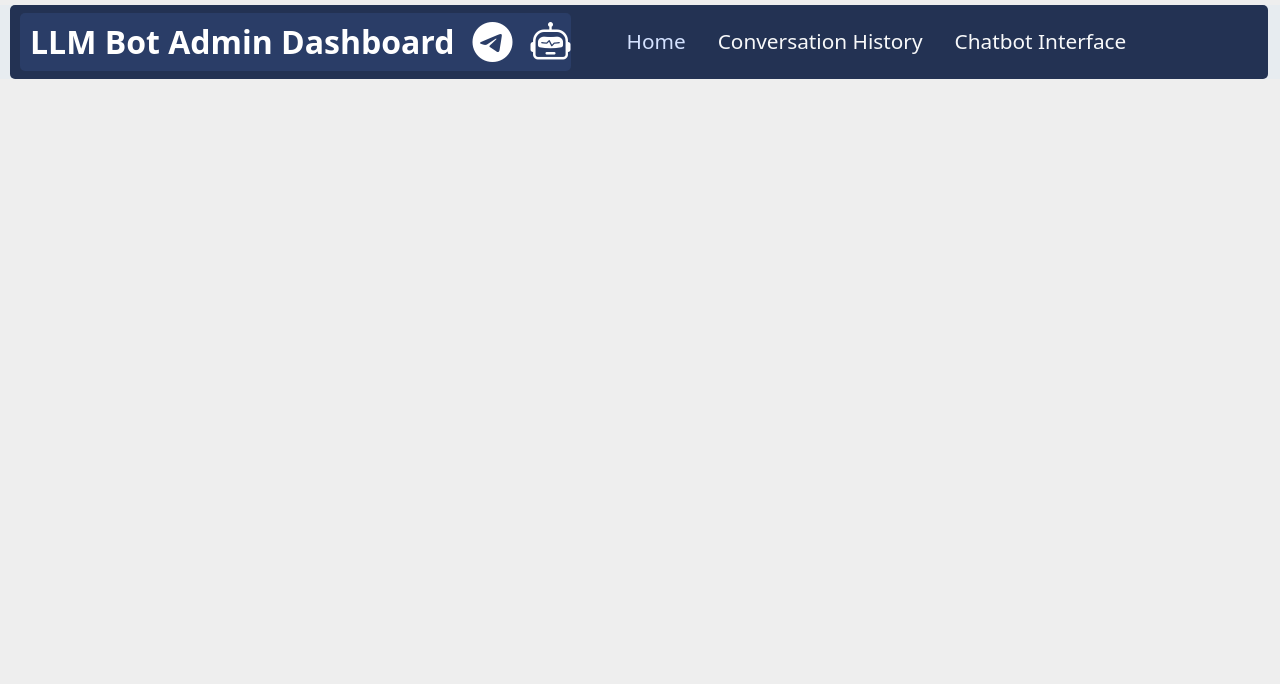
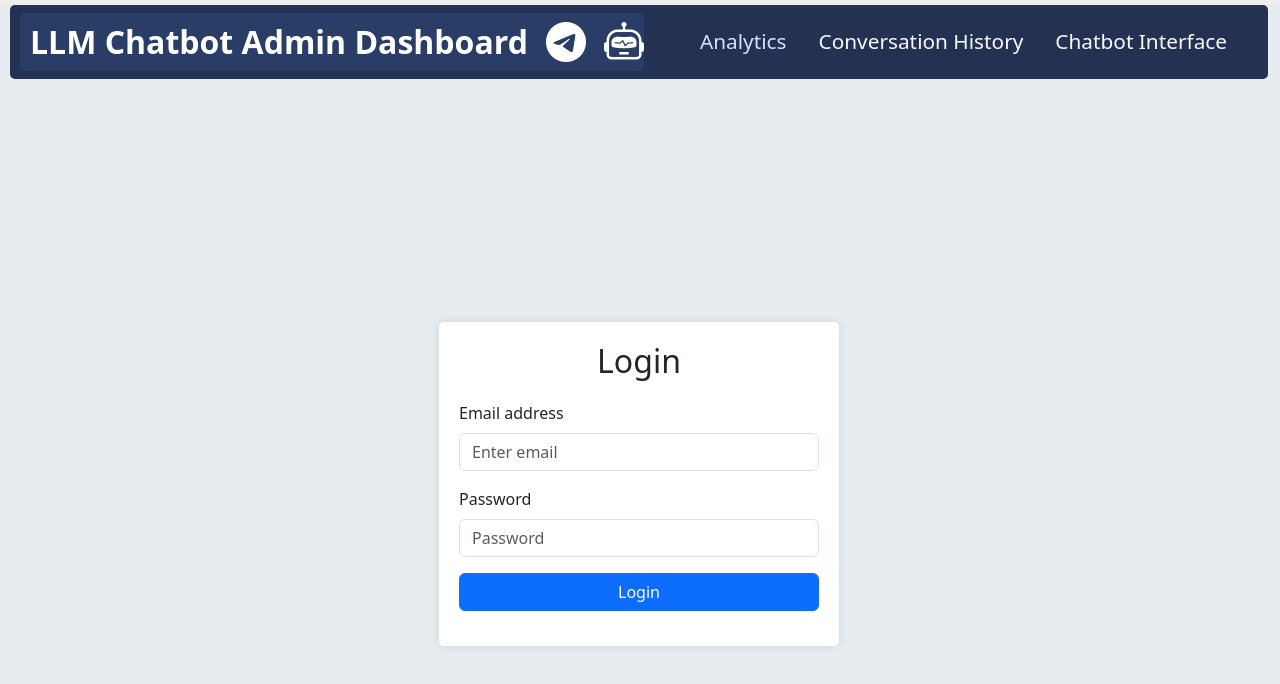
Before and after one commit to germainelry/TDP-LLM-Chatbot, a React (Create React App) app in the folder bot-admin-dashboard/: page /Login in a window 1280 px wide. Shown: the top 684 px of the page. Built offline with nearby package versions, Linux system fonts and the light colour scheme.

Commit message:
V1 Login Page

```diff
--- a/bot-admin-dashboard/src/App.js
+++ b/bot-admin-dashboard/src/App.js
@@ -9,11 +9,13 @@ import {
   useNavigate,
   Outlet,
 } from "react-router-dom";
+import { AuthProvider } from "./components/AuthContext";
 
 import ConversationHistory from "./components/ConversationHistory";
 import Dashboard from "./components/Dashboard";
 import Navigation from "./components/Navigation";
 import ChatInterface from "./components/ChatInterface";
+import Login from "./components/Login";
 
 function App() {
   return (
@@ -27,6 +29,7 @@ function App() {
             element={<ConversationHistory />}
           />
           <Route path="/Chat_Interface" element={<ChatInterface />} />
+          <Route path="/Login" element={<Login />} />
         </Routes>
       </Router>
     </div>
--- /dev/null
+++ b/bot-admin-dashboard/src/components/AuthContext.js
@@ -0,0 +1,25 @@
+import React, { createContext, useState, useContext } from "react";
+
+const AuthContext = createContext(null);
+
+export const AuthProvider = ({ children }) => {
+  const [user, setUser] = useState(null);
+
+  const login = (userData) => {
+    setUser(userData);
+    localStorage.setItem("user", JSON.stringify(userData));
+  };
+
+  const logout = () => {
+    setUser(null);
+    localStorage.removeItem("user");
+  };
+
+  return (
+    <AuthContext.Provider value={{ user, login, logout }}>
+      {children}
+    </AuthContext.Provider>
+  );
+};
+
+export const useAuth = () => useContext(AuthContext);
--- a/bot-admin-dashboard/src/components/ChatInterface.css
+++ b/bot-admin-dashboard/src/components/ChatInterface.css
@@ -3,7 +3,7 @@
   background-size: cover;
   background-position: center;
   background-repeat: no-repeat;
-  border-radius: 10px;
+  border-radius: 5px;
   height: 90vh;
   margin: 0;
 }
@@ -18,13 +18,18 @@
   margin-bottom: 10px;
   bottom: 0;
   width: 800px;
-  height: 855px;
+  height: 835px;
   border: 1px solid #ccc;
   padding: 10px;
-  background-color: #fff;
+  background-color: rgba(255, 251, 251, 0);
   box-shadow: -2px 2px 10px rgba(0, 0, 0, 0.1);
   z-index: 1000;
-  border-radius: 10px;
+  border-radius: 5px;
+}
+
+.chatbot-title {
+  color: white;
+  font-size: large;
 }
 
 .chatbot-messages {
@@ -33,8 +38,8 @@
   padding: 10px;
   height: 740px;
   max-height: 750px;
-  margin-bottom: 10px;
-  background-color: #f9f9f9;
+  margin-bottom: 0px;
+  background-color: rgba(255, 251, 251, 0.01);
   border-radius: 5px;
 }
 
@@ -112,11 +117,11 @@
 }
 
 .close-btn {
+  color: white;
   background: none;
   border: none;
   font-size: 30px;
   margin-top: -10px;
-  color: #000;
   cursor: pointer;
   position: absolute;
   top: 10px;
@@ -133,7 +138,7 @@
   gap: 15px;
   padding: 20px;
   border: 1px solid #ddd;
-  border-radius: 10px;
+  border-radius: 5px;
   background-color: #f9f9f9;
   max-width: 400px;
   margin: 0 auto;
@@ -168,7 +173,7 @@
   font-size: 14px;
   border: none;
   outline: none;
-  border-radius: 6px;
+  border-radius: 5px;
   background-color: transparent;
 }
 
@@ -183,7 +188,7 @@
   background-color: #2a3d67;
   color: white;
   border: none;
-  border-radius: 6px;
+  border-radius: 5px;
   cursor: pointer;
   transition: background-color 0.3s ease;
 }
@@ -245,8 +250,8 @@
 .modal-content-feedback {
   background-color: #fff;
   padding: 20px;
-  border-radius: 10px;
-  max-width: 400px;
+  border-radius: 5px;
+  max-width: 500px;
   width: 100%;
   text-align: center;
 }
@@ -255,6 +260,7 @@
   margin-top: 20px;
   padding: 10px;
   background-color: #f44336;
+  width: 100px;
   color: white;
   border: none;
   border-radius: 5px;
--- a/bot-admin-dashboard/src/components/ChatInterface.js
+++ b/bot-admin-dashboard/src/components/ChatInterface.js
@@ -131,10 +131,10 @@ const ChatInterface = () => {
       {isOpen && (
         <div className="chatbot-container">
           <div className="chatbot-header">
-            <h5>
+            <h4 className="chatbot-title">
               Interact with our Custom AI Chatbot{" "}
               <i className="bi bi-robot"></i>
-            </h5>
+            </h4>
 
             <button
               className="close-btn"
@@ -213,7 +213,7 @@ const ChatInterface = () => {
                   onClick={handleSpeechToText}
                   className={`voice-btn ${isListening ? "listening" : ""}`}
                 >
-                  {isListening ? "Listening..." : "🎤"}
+                  {isListening ? "Listening..." : <i className="bi bi-mic"></i>}
                 </button>
                 <button type="submit" disabled={loading}>
                   {loading ? "Sending..." : "Send"}
--- /dev/null
+++ b/bot-admin-dashboard/src/components/Login.css
@@ -0,0 +1,29 @@
+.login-wrapper {
+  display: flex;
+  justify-content: center;
+  align-items: center;
+  min-height: 100vh;
+  padding: 20px;
+}
+
+.login-form-container {
+  width: 100%;
+  max-width: 400px;
+  padding: 20px;
+  border-radius: 5px;
+  box-shadow: 0 0 10px rgba(0,0,0,0.1);
+  background-color: #fff;
+}
+
+.login-title {
+  text-align: center;
+  margin-bottom: 20px;
+}
+
+.login-form {
+  margin-bottom: 15px;
+}
+
+.login-button {
+  width: 100%;
+}
--- /dev/null
+++ b/bot-admin-dashboard/src/components/Login.js
@@ -0,0 +1,91 @@
+import React, { useState } from "react";
+import { Form, Button, Container, Row, Col, Alert } from "react-bootstrap";
+import "./Login.css";
+import axios from "axios";
+
+const API_URL = "https://jsonplaceholder.typicode.com"; // Mock API
+
+export const login = async (email, password) => {
+  try {
+    const response = await axios.post(`${API_URL}/users`, { email, password });
+    return response.data;
+  } catch (error) {
+    throw error;
+  }
+};
+
+function Login() {
+  const [email, setEmail] = useState("");
+  const [password, setPassword] = useState("");
+  const [errors, setErrors] = useState("");
+
+  const handleSubmit = async (event) => {
+    event.preventDefault();
+    const formErrors = validateForm();
+    if (Object.keys(formErrors).length > 0) {
+      setErrors(formErrors);
+    } else {
+      setErrors({});
+      try {
+        const userData = await login(email, password);
+        console.log("Login successful:", userData);
+        // Here you would typically store the user data and redirect
+      } catch (error) {
+        setErrors({ form: "Login failed. Please try again." });
+      }
+    }
+  };
+
+  const validateForm = () => {
+    const newErrors = {};
+    if (!email) newErrors.email = "Email is required";
+    else if (!/\S+@\S+\.\S+/.test(email)) newErrors.email = "Email is invalid";
+    if (!password) newErrors.password = "Password is required";
+    else if (password.length < 6)
+      newErrors.password = "Password must be at least 6 characters";
+    return newErrors;
+  };
+
+  return (
+    <div className="login-wrapper">
+      <div className="login-form-container">
+        <h2 className="login-title">Login</h2>
+        <Form onSubmit={handleSubmit} className="login-form">
+          <Form.Group className="mb-3" controlId="formBasicEmail">
+            <Form.Label>Email address</Form.Label>
+            <Form.Control
+              type="email"
+              placeholder="Enter email"
+              value={email}
+              onChange={(e) => setEmail(e.target.value)}
+              isInvalid={!!errors.email}
+            />
+            <Form.Control.Feedback type="invalid">
+              {errors.email}
+            </Form.Control.Feedback>
+          </Form.Group>
+
+          <Form.Group className="mb-3" controlId="formBasicPassword">
+            <Form.Label>Password</Form.Label>
+            <Form.Control
+              type="password"
+              placeholder="Password"
+              value={password}
+              onChange={(e) => setPassword(e.target.value)}
+              isInvalid={!!errors.password}
+            />
+            <Form.Control.Feedback type="invalid">
+              {errors.password}
+            </Form.Control.Feedback>
+          </Form.Group>
+
+          <Button variant="primary" type="submit" className="login-button">
+            Login
+          </Button>
+        </Form>
+      </div>
+    </div>
+  );
+}
+
+export default Login;
--- a/bot-admin-dashboard/src/components/Navigation.js
+++ b/bot-admin-dashboard/src/components/Navigation.js
@@ -8,7 +8,7 @@ function Navigation() {
     <>
       <nav className="navbar navbar-expand-lg navbar-light bg-blue">
         <h1 className="main-header navbar-brand">
-          LLM Bot Admin Dashboard
+          LLM Chatbot Admin Dashboard
           <i className="bi bi-telegram"></i>
           <i className="bi bi-robot"></i>
         </h1>
@@ -27,7 +27,7 @@ function Navigation() {
           <ul className="navbar-nav ml-auto">
             <li className="nav-item active">
               <a className="nav-link" href="/">
-                Home <span className="sr-only">(current)</span>
+                Analytics <span className="sr-only">(current)</span>
               </a>
             </li>
             <li className="nav-item">
--- a/bot-admin-dashboard/src/components/UserRatings.css
+++ b/bot-admin-dashboard/src/components/UserRatings.css
@@ -1,7 +1,9 @@
 .ratings-container {
   padding: 20px;
   border-radius: 10px;
+  width: 400px;
   background-color: #f9f9f9;
+  margin: 0 auto;
   box-shadow: 0 4px 8px rgba(0, 0, 0, 0.1);
 }
 
```
Also changed, not shown: 1 other file (tests, documents, lock files or other folders).
